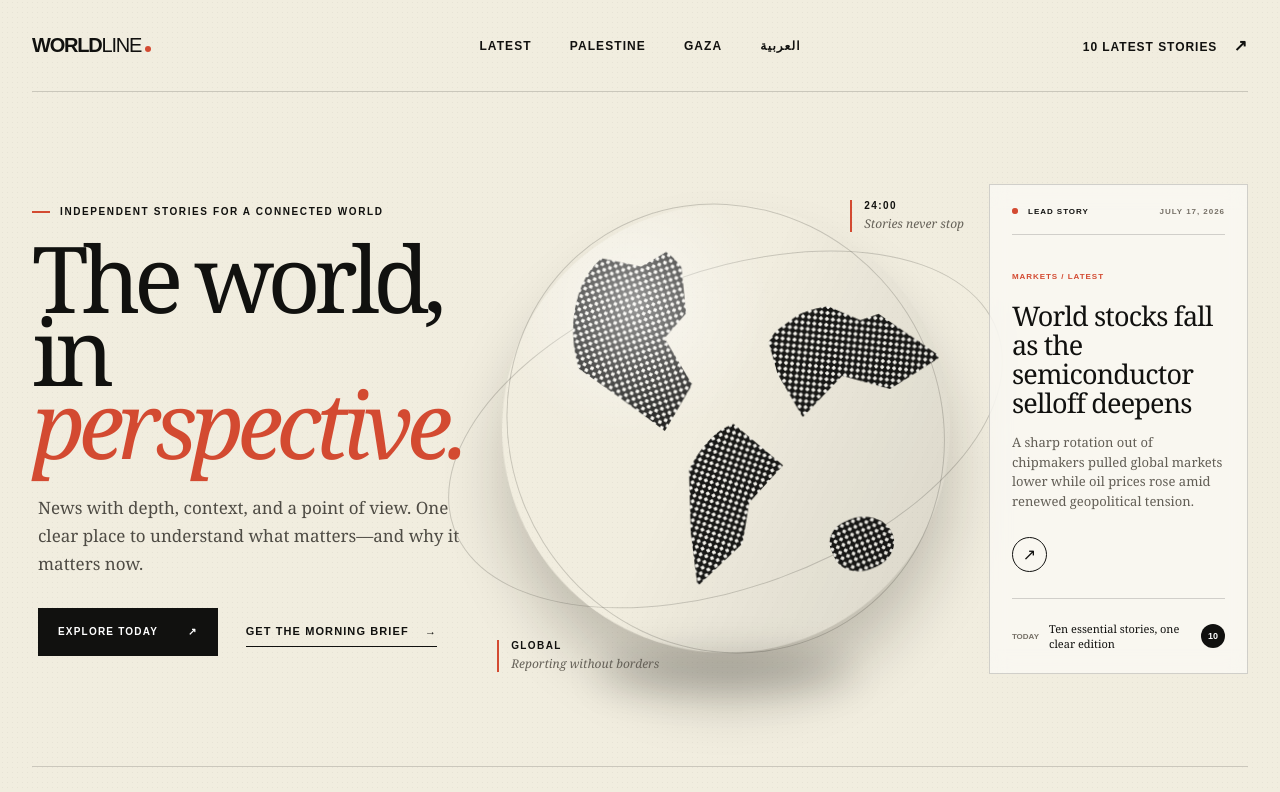
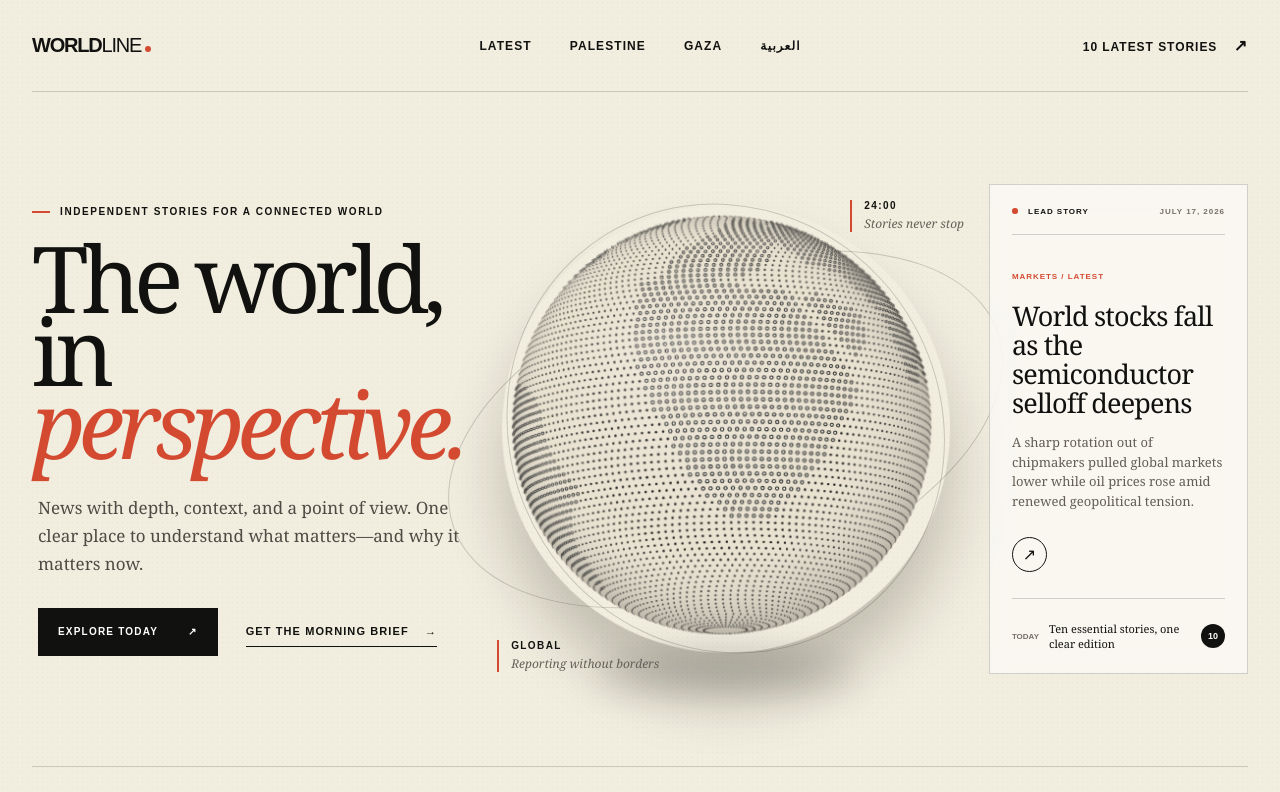
Before and after one commit to YYHomr/openworld, a Next.js app: page / in a window 1280 px wide. Shown: the top 792 px of the page. Built offline with nearby package versions, Linux system fonts and the light colour scheme.

Commit message:
Activate realistic dot globe on English home

```diff
--- a/app/page.tsx
+++ b/app/page.tsx
@@ -29,9 +29,7 @@ export default function Home() {
 
           <div className="globe-stage" aria-label="Abstract black globe illustration">
             <div className="orbit orbit-one" /><div className="orbit orbit-two" /><div className="globe-shadow" />
-            <div className="globe">
-              <span className="land land-a" /><span className="land land-b" /><span className="land land-c" /><span className="land land-d" /><span className="globe-shine" />
-            </div>
+            <div className="globe"><DotGlobe /></div>
             <div className="globe-note note-top"><b>24:00</b><span>Stories never stop</span></div>
             <div className="globe-note note-bottom"><b>GLOBAL</b><span>Reporting without borders</span></div>
           </div>
```
